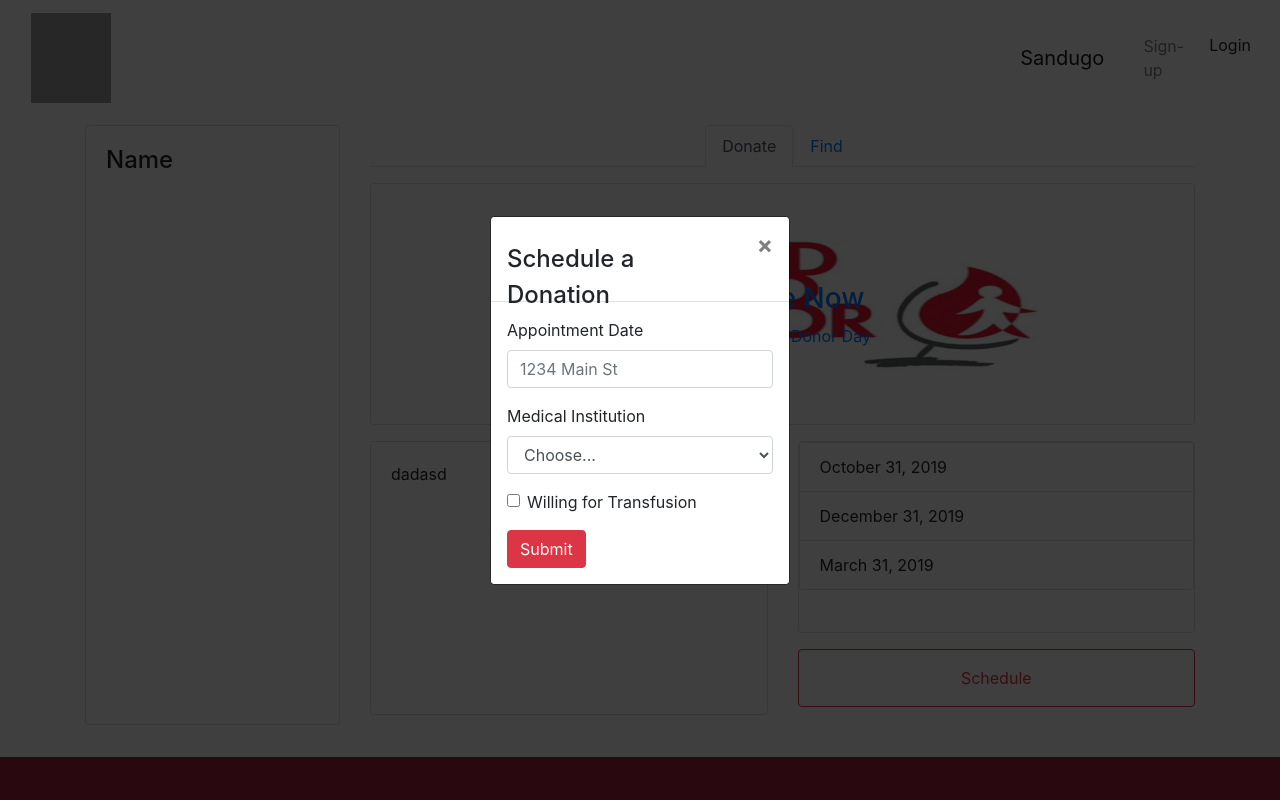
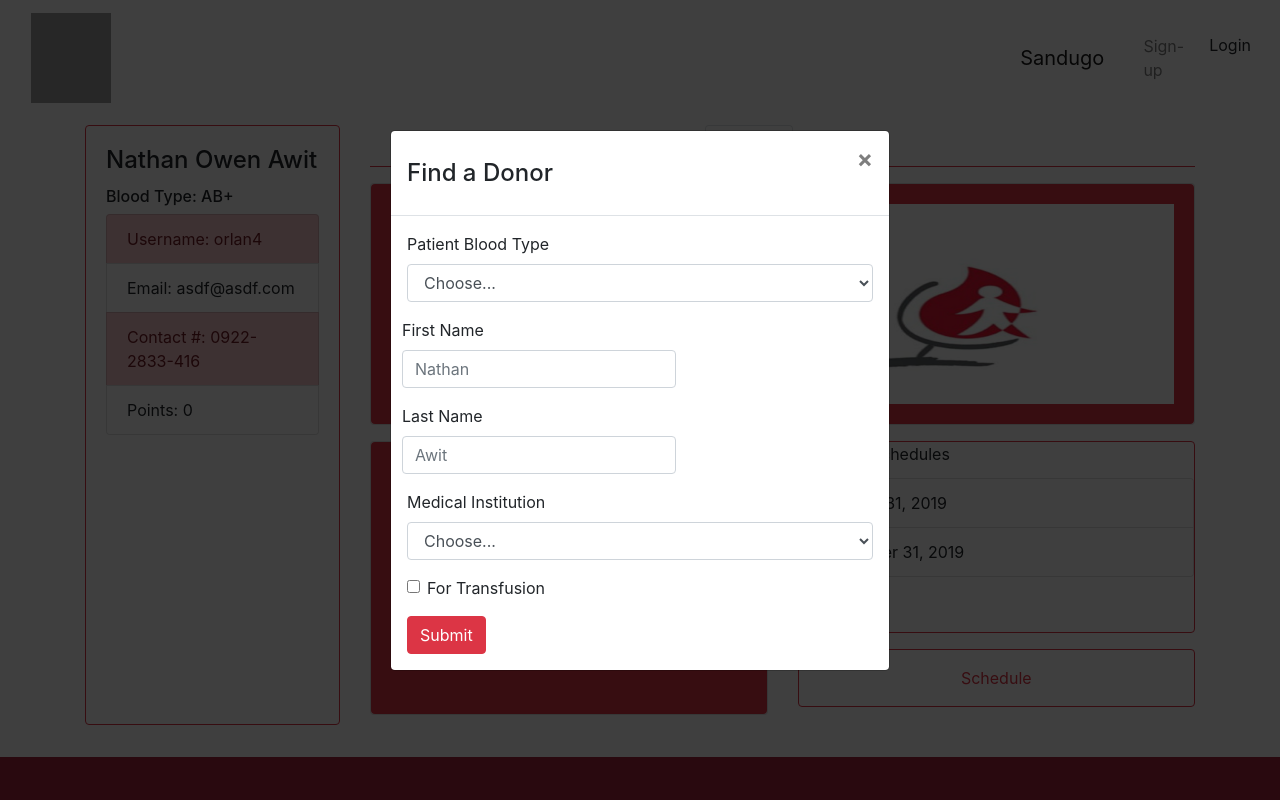
Before and after one commit to orlantquijada/impact2050, a React (Create React App) app in the folder frontend/: page /Donor in a window 1280 px wide. Both pictures are taken after a click on the button "Schedule". Shown: the top 800 px of the page. Built offline with nearby package versions, Linux system fonts and the light colour scheme; grey boxes are pictures that could not be loaded.

Commit message:
final modal for donor

```diff
--- a/frontend/package.json
+++ b/frontend/package.json
@@ -7,6 +7,7 @@
     "bootstrap": "^4.3.1",
     "react": "^16.11.0",
     "react-bootstrap": "^1.0.0-beta.14",
+    "react-datepicker": "^2.9.6",
     "react-dom": "^16.11.0",
     "react-router-dom": "^5.1.2",
     "react-scripts": "3.2.0"
--- /dev/null
+++ b/frontend/src/pages/datePicker.js
@@ -0,0 +1,30 @@
+import React, { Component } from "react";
+import DatePicker from "react-datepicker";
+import "react-datepicker/dist/react-datepicker.css";
+
+class PickDate extends Component {
+  constructor(props) {
+    super(props);
+    this.state = {
+      date: new Date()
+    };
+    this.dateChange = this.dateChange.bind(this);
+  }
+
+  dateChange(date) {
+    this.setState(
+      {
+        date: date
+      },
+      () => {
+        console.log(this.state.date);
+      }
+    );
+  }
+
+  render() {
+    return <DatePicker selected={this.state.date} onChange={this.dateChange} />;
+  }
+}
+
+export default PickDate;
--- a/frontend/src/pages/donor.js
+++ b/frontend/src/pages/donor.js
@@ -7,30 +7,46 @@ import {
   InputGroup,
   FormControl,
   Carousel,
-  ButtonToolbar
+  Form
 } from "react-bootstrap";
 import ModalSched from "./modalSched";
+import ModalFind from "./modalFind";
 
 const Contact = () => {
   const [modalShow, setModalShow] = React.useState(false);
   return (
     <div className="container" style={{ marginTop: "125px" }}>
       <div className="row mb-3">
-        <div className="col-12 col-sm-3 mb-3">
-          <div className="card" style={{ height: "75vh" }}>
+        <div className="col-12 col-sm-3 mb-3 ">
+          <div className="card  border-danger" style={{ height: "75vh" }}>
             <div className="card-body">
-              <h4 className="card-title">Name</h4>
+              <h4 className="card-title">Nathan Owen Awit</h4>
+              <h6>Blood Type: AB+</h6>
+
+              <ListGroup>
+                <ListGroup.Item variant="danger">
+                  Username: orlan4
+                </ListGroup.Item>
+                <ListGroup.Item>Email: asdf@asdf.com</ListGroup.Item>
+                <ListGroup.Item variant="danger">
+                  Contact #: 0922-2833-416
+                </ListGroup.Item>
+                <ListGroup.Item>Points: 0</ListGroup.Item>
+              </ListGroup>
             </div>
           </div>
         </div>
         <div className="col-12 col-sm-9">
           <Tabs
             defaultActiveKey="donate"
-            className="nav justify-content-center mb-3"
+            className="nav justify-content-center mb-3 border-danger"
           >
             <Tab eventKey="donate" title="Donate">
               <div className="card mb-3">
-                <div className="card-body" style={{ height: "30vh" }}>
+                <div
+                  className="card-body  bg-danger rounded"
+                  style={{ height: "30vh" }}
+                >
                   <Carousel>
                     <Carousel.Item>
                       <img
@@ -78,19 +94,34 @@ const Contact = () => {
                 </div>
               </div>
               <div className="row">
-                <div className="col-12 col-sm-6">
+                <div className="col-12 col-sm-6 mb-3">
                   <div className="card">
-                    <div className="card-body" style={{ height: "34vh" }}>
-                      dadasd
+                    <div
+                      className="card-body bg-danger rounded"
+                      style={{ height: "34vh" }}
+                    >
+                      <div className="card-title" style={{ color: " white" }}>
+                        Recipients
+                      </div>
+                      <ListGroup>
+                        <ListGroup.Item>Chong Hua, Transfusion</ListGroup.Item>
+                        <ListGroup.Item>Chong Hua</ListGroup.Item>
+                        <ListGroup.Item>
+                          Cebu City Medical, Transfusion
+                        </ListGroup.Item>
+                      </ListGroup>
                     </div>
                   </div>
                 </div>
                 <div className="col-12 col-sm-6">
-                  <div className="card mb-3" style={{ height: "24vh" }}>
+                  <div
+                    className="card mb-3 border-danger"
+                    style={{ height: "24vh" }}
+                  >
+                    <div className="card-title">Donation Schedules</div>
                     <ListGroup>
                       <ListGroup.Item>October 31, 2019</ListGroup.Item>
                       <ListGroup.Item>December 31, 2019</ListGroup.Item>
-                      <ListGroup.Item>March 31, 2019</ListGroup.Item>
                     </ListGroup>
                   </div>
                   <Button
@@ -119,21 +150,24 @@ const Contact = () => {
               >
                 <InputGroup className="mb-3">
                   <InputGroup.Prepend>
-                    <Button variant="outline-secondary">Blood Type:</Button>
+                    <Button variant="outline-danger">Blood Type:</Button>
                   </InputGroup.Prepend>
                   <FormControl aria-describedby="basic-addon1" />
                 </InputGroup>
               </div>
-              <div className="card mb-3" style={{ height: "40vh" }}>
+              <div
+                className="card mb-3 border-danger"
+                style={{ height: "40vh" }}
+              >
                 <ListGroup>
-                  <ListGroup.Item action href="#link1">
-                    Link 1
+                  <ListGroup.Item variant="danger" action href="#link1">
+                    Chong Hua (A-,O+,B+)
                   </ListGroup.Item>
-                  <ListGroup.Item action href="#link2">
-                    Link 2
+                  <ListGroup.Item variant="danger" action href="#link2">
+                    Cebu Doctors (AB-,O-)
                   </ListGroup.Item>
-                  <ListGroup.Item action href="#link3">
-                    This one is a button
+                  <ListGroup.Item variant="danger" action href="#link3">
+                    Cebu City Medical (O+,A-,B+,AB-,O-)
                   </ListGroup.Item>
                 </ListGroup>
               </div>
@@ -145,7 +179,7 @@ const Contact = () => {
                 <h4>Find Donor</h4>
               </Button>
 
-              <ModalSched show={modalShow} onHide={() => setModalShow(false)} />
+              <ModalFind show={modalShow} onHide={() => setModalShow(false)} />
             </Tab>
           </Tabs>
         </div>
--- /dev/null
+++ b/frontend/src/pages/modalFind.js
@@ -0,0 +1,69 @@
+import React, { Col } from "react";
+import { Modal, Button, Form } from "react-bootstrap";
+
+const ModalFind = props => {
+  return (
+    <Modal
+      {...props}
+      size="md"
+      aria-labelledby="contained-modal-title-vcenter"
+      centered
+    >
+      <Modal.Header closeButton>
+        <Modal.Title id="contained-modal-title-vcenter">
+          Find a Donor
+        </Modal.Title>
+      </Modal.Header>
+      <Modal.Body>
+        <Form>
+          <Form.Group controlId="blood_type_of_patient">
+            <Form.Label>Patient Blood Type</Form.Label>
+            <Form.Control as="select" required>
+              <option value="">Choose...</option>
+              <option value="1">A+</option>
+              <option value="2">A-</option>
+              <option value="3">AB+</option>
+              <option value="4">AB-</option>
+              <option value="5">B+</option>
+              <option value="6">B-</option>
+              <option value="7">O+</option>
+              <option value="8">O-</option>
+            </Form.Control>
+          </Form.Group>
+
+          <Form.Row>
+            <Form.Group as={Col} controlId="first_name" className="mr-3">
+              <Form.Label>First Name</Form.Label>
+              <Form.Control placeholder="Nathan" />
+            </Form.Group>
+
+            <Form.Group as={Col} controlId="last_name">
+              <Form.Label>Last Name</Form.Label>
+              <Form.Control placeholder="Awit" />
+            </Form.Group>
+          </Form.Row>
+
+          <Form.Group controlId="medical_institution_id">
+            <Form.Label>Medical Institution</Form.Label>
+            <Form.Control as="select" required>
+              <option value="">Choose...</option>
+              <option value="1">Chong Hua</option>
+              <option value="2">Cebu Doctors</option>
+              <option value="3">Cebu City Medical</option>
+            </Form.Control>
+          </Form.Group>
+
+          <Form.Group id="is_willing_for_transfusion">
+            <Form.Check type="checkbox" label="For Transfusion" />
+          </Form.Group>
+
+          <Button variant="danger" type="submit">
+            Submit
+          </Button>
+        </Form>
+      </Modal.Body>
+    </Modal>
+  );
+};
+
+export default ModalFind;
--- a/frontend/src/pages/modalSched.js
+++ b/frontend/src/pages/modalSched.js
@@ -1,5 +1,6 @@
 import React from "react";
 import { Modal, Button, Form } from "react-bootstrap";
+import DatePicker from "./datePicker";
 
 const ModalSched = props => {
   return (
@@ -18,7 +19,8 @@ const ModalSched = props => {
         <Form>
           <Form.Group controlId="appointment_datetime">
             <Form.Label>Appointment Date</Form.Label>
-            <Form.Control placeholder="1234 Main St" required />
+            <DatePicker />
+            {/* <Form.Control placeholder="12/31/1999" invisible /> */}
           </Form.Group>
 
           <Form.Group controlId="medical_institution_id">
```
Also changed, not shown: 1 other file (tests, documents, lock files or other folders).
